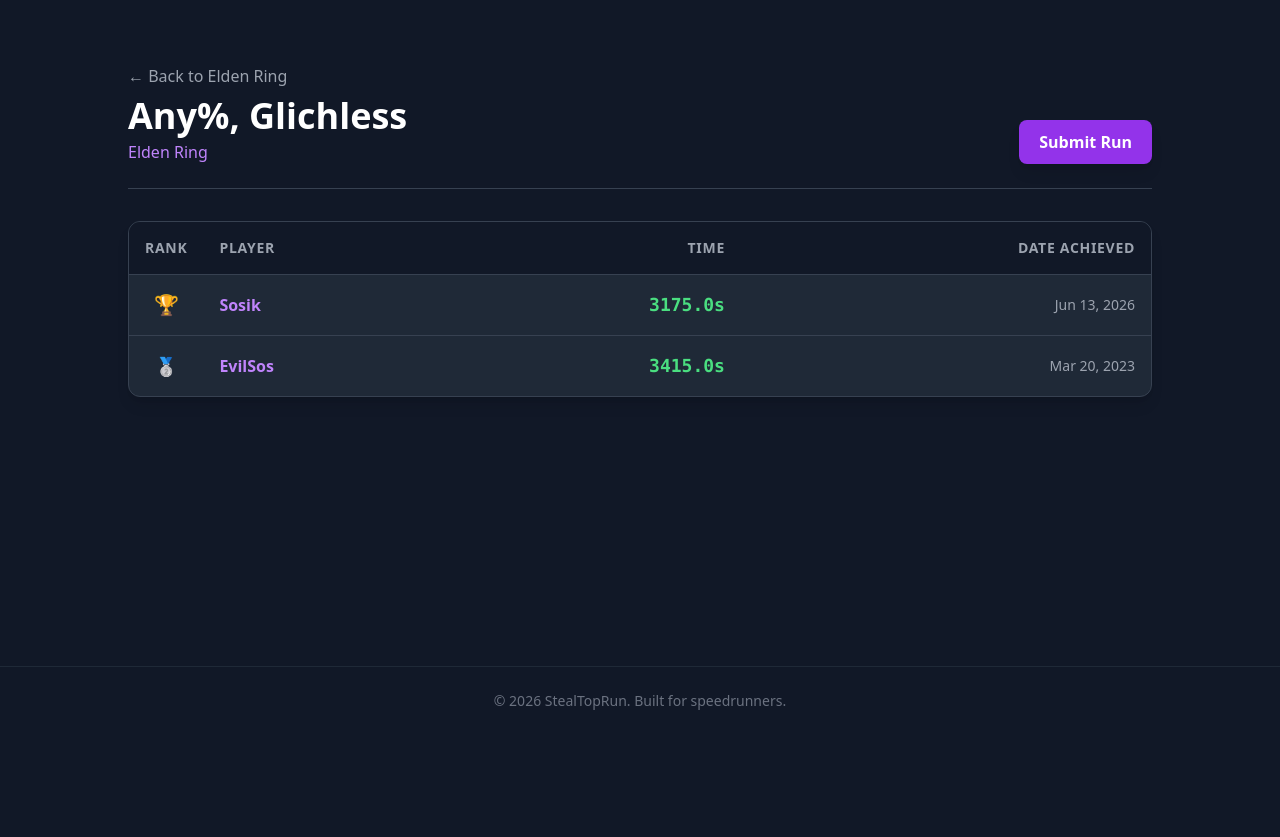
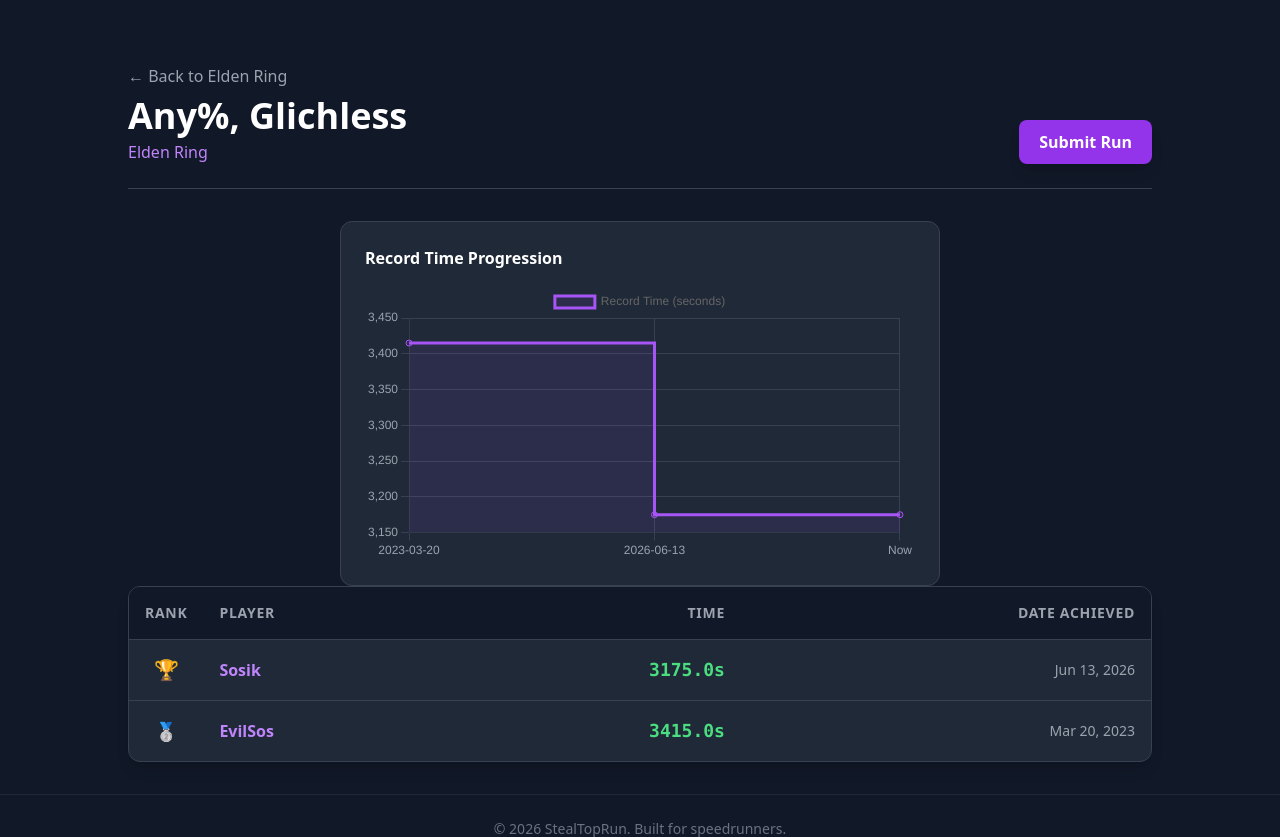
Before and after one commit to Patmiko/StealTopRun-67, a Django app: page /games/2/speedrun-types/2/ in a window 1280 px wide. Shown: the part 65-902 px from the top of the page. Before the commit the page ends 775 px from the top, so only its background shows below. Run offline with Django 5.2, Linux system fonts and the light colour scheme; data comes from the database, SQL or seed files in the repository; some libraries are stand-ins or nearby versions.

Commit message:
feat/ add initial chart

```diff
--- a/main/templates/category_leaderboard.html
+++ b/main/templates/category_leaderboard.html
@@ -20,6 +20,46 @@
             </a>
         </div>
     </div>
+
+<div class="bg-gray-800 p-6 rounded-xl mt-8 border border-gray-700" style="max-width: 600px; margin: 0 auto;">
+    <h2 class="text-white font-bold mb-4">Record Time Progression</h2>
+    <canvas id="recordChart" style="height: 200px;"></canvas>
+</div>
+
+<script src="https://cdn.jsdelivr.net/npm/chart.js"></script>
+<script>
+    const ctx = document.getElementById('recordChart').getContext('2d');
+    const chartData = JSON.parse('{{ chart_data|safe }}');
+
+    const labels = chartData.map(item => item.date);
+    if (labels.length > 0) {
+        labels[labels.length - 1] = 'Now';
+    }
+
+    new Chart(ctx, {
+        type: 'line',
+        data: {
+            labels: labels,
+            datasets: [{
+                label: 'Record Time (seconds)',
+                data: chartData.map(item => item.time),
+                borderColor: '#a855f7',
+                backgroundColor: 'rgba(168, 85, 247, 0.1)',
+                stepped: true, // Creates the step-line effect
+                fill: true,
+                tension: 0
+            }]
+        },
+        options: {
+            responsive: true,
+
+            scales: {
+                y: { ticks: { color: '#9ca3af' }, grid: { color: '#374151' } },
+                x: { ticks: { color: '#9ca3af' }, grid: { color: '#374151' }}
+            }
+        }
+    });
+</script>
 
     <div class="bg-gray-800 border border-gray-700 rounded-xl overflow-hidden shadow-lg">
         <table class="w-full text-left border-collapse">
--- a/main/views.py
+++ b/main/views.py
@@ -9,6 +9,7 @@ from django.db.models import Count, Q, Prefetch
 from django.views import View
 from .models import User, Game, Speedrun, SpeedrunType
 from .forms import SpeedrunForm, GameRequestForm, SpeedrunTypeRequestForm, UserReportForm, SpeedrunReportForm
+import json
 
 
 class HomeView(View):
@@ -117,10 +118,29 @@ class CategoryLeaderboardView(View):
             status='ACCEPTED'
         ).order_by('time')
 
+        history_runs = speedruns.order_by('date')
+        chart_data = []
+        best_time = float('inf')
+
+        for run in history_runs:
+            if float(run.time) < best_time:
+                best_time = float(run.time)
+                chart_data.append({
+                    'date': run.date.strftime('%Y-%m-%d'),
+                    'time': best_time
+                })
+        if chart_data:
+            today_str = timezone.now().strftime('%Y-%m-%d')
+            chart_data.append({
+                'date': today_str,
+                'time': chart_data[-1]['time']
+            })
+
         return render(request, 'category_leaderboard.html', {
             'game': game,
             'category': category,
-            'speedruns': speedruns
+            'speedruns': speedruns,
+            'chart_data': json.dumps(chart_data) # Pass as JSON string
         })
 
 #SPEEDRUN PATHS
```
